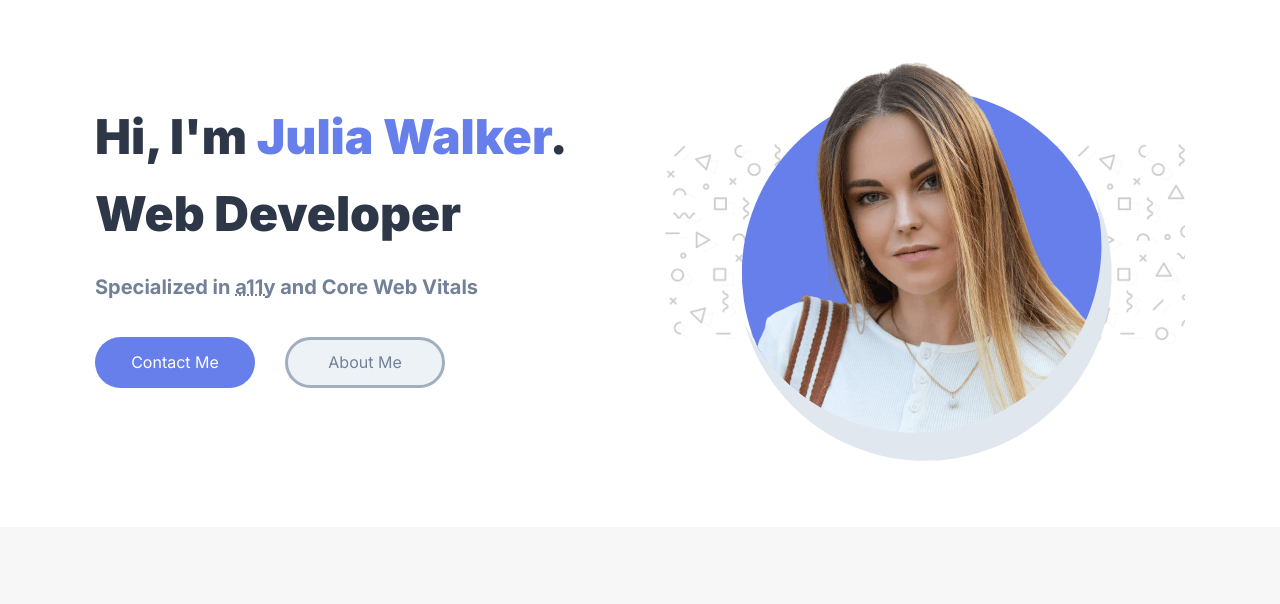
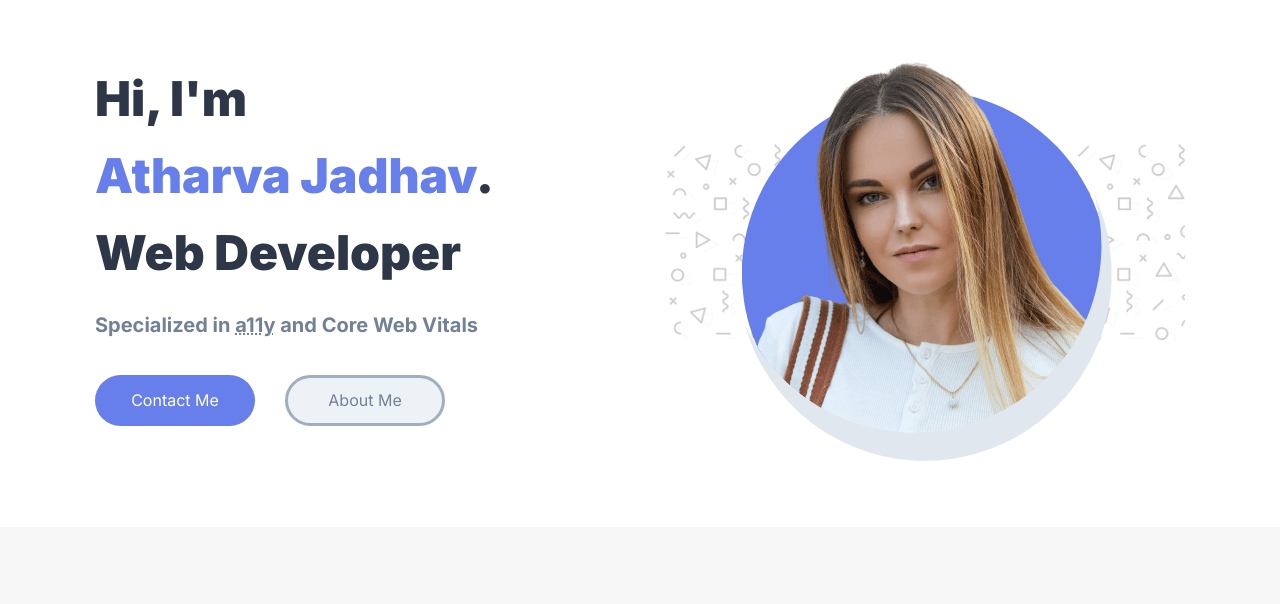
Before and after one commit to ritesh-15/GDSC_GITHUB_WORKSHOP, a plain HTML site: page Practice/index.html in a window 1280 px wide. Shown: the part 91-695 px from the top of the page. Drawn offline with nearby package versions, Linux system fonts and the light colour scheme.

Commit message:
portfolio updated

```diff
--- a/Practice/index.html
+++ b/Practice/index.html
@@ -5,7 +5,7 @@
   <meta charset="UTF-8">
   <meta http-equiv="X-UA-Compatible" content="IE=edge">
   <meta name="viewport" content="width=device-width, initial-scale=1.0">
-  <title>SimpleBlog - Julia Walker's Personal Blog</title>
+  <title>SimpleBlog - Atharva Jadhav's Personal Blog</title>
 
   <!--
     - favicon
@@ -152,7 +152,7 @@
         <div class="left">
 
           <h1 class="h1">
-            Hi, I'm <b>Julia&nbsp;Walker</b>.
+            Hi, I'm <b>Atharva&nbsp;Jadhav</b>.
             <br>Web Developer
           </h1>
 
```
